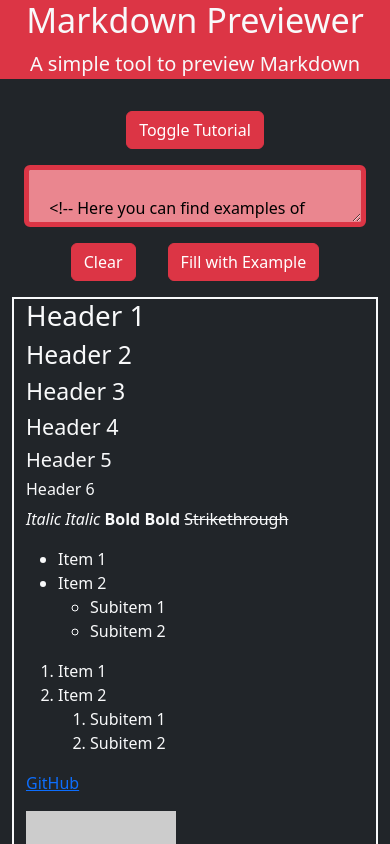
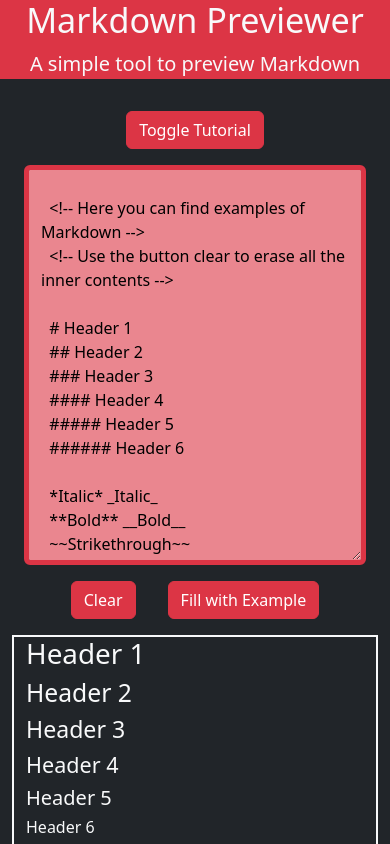
Before and after one commit to Gabriel-QnS/markdown, a React (Create React App) app: page / in a window 390 px wide. Shown: the top 844 px of the page. Built offline with nearby package versions, Linux system fonts and the light colour scheme.

Commit message:
refactor: enhance layout of MarkdownPreviewer and editor components

```diff
--- a/src/App.js
+++ b/src/App.js
@@ -52,7 +52,7 @@ function MarkdownPreviewer() {
     useEffect(() => { }, [text]);
 
     return (
-      <div id="preview" className='text-start border border-light border-2 col'
+      <div id="preview" className='text-start border border-light border-2 col col-sm-6'
       dangerouslySetInnerHTML={
         text?
         {__html: parsed} :
@@ -83,7 +83,7 @@ function MarkdownPreviewer() {
 
   return (
     <div id="markdown-app" className='row container-fluid justify-content-center m-auto'>
-      <div id="editorWrap" className='col d-flex flex-column'>
+      <div id="editorWrap" className='col col-12 col-sm-6 d-flex flex-column'>
         <textarea
           className='border rounded border-5 border-danger text-left container flex-grow-1'
           value={text}
--- a/src/App.scss
+++ b/src/App.scss
@@ -48,6 +48,7 @@
 
 #editor{
   background-color: $red-300;
+  min-height: 400px
 }
 
 #editor::-webkit-scrollbar {
```
